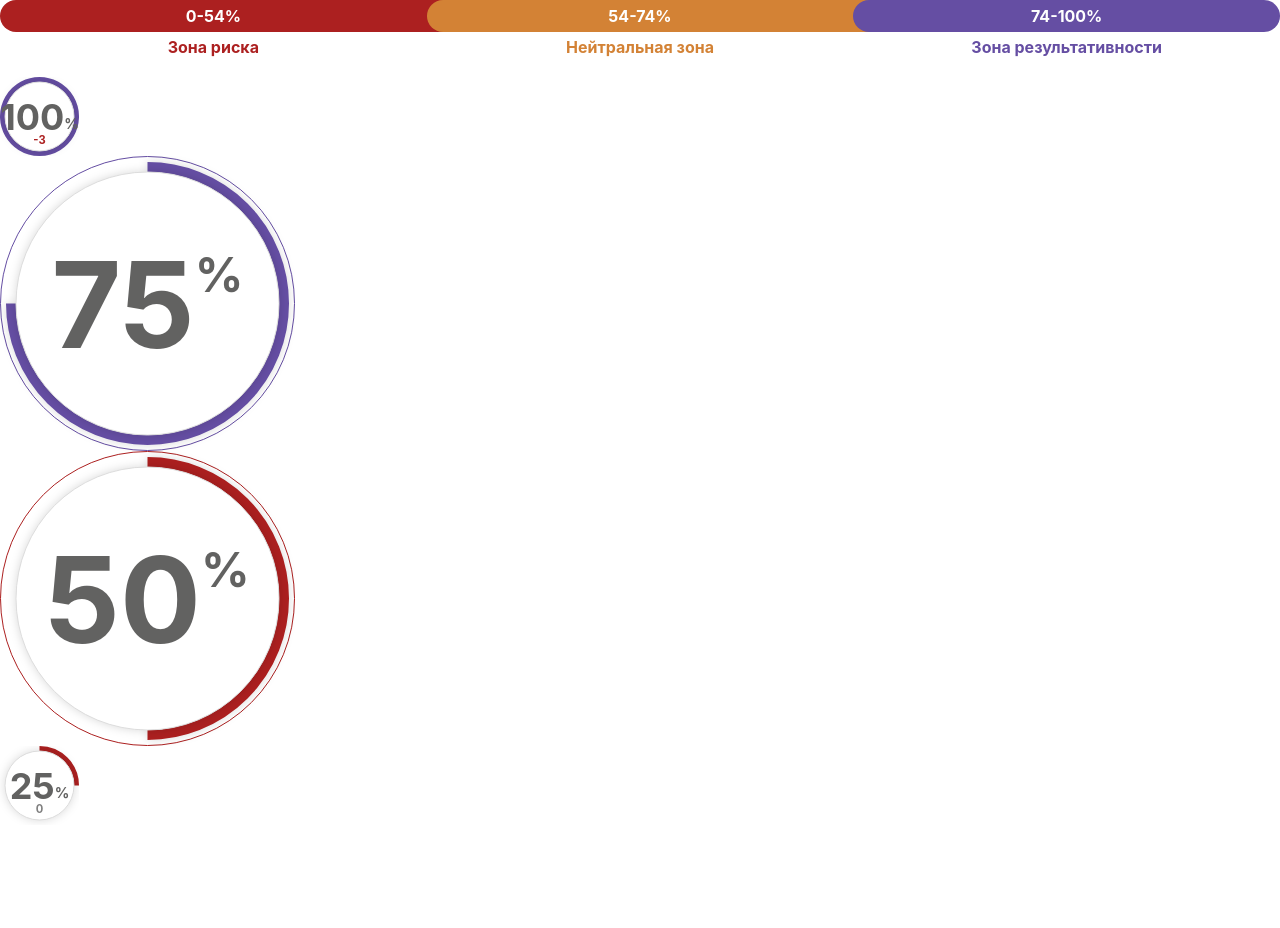
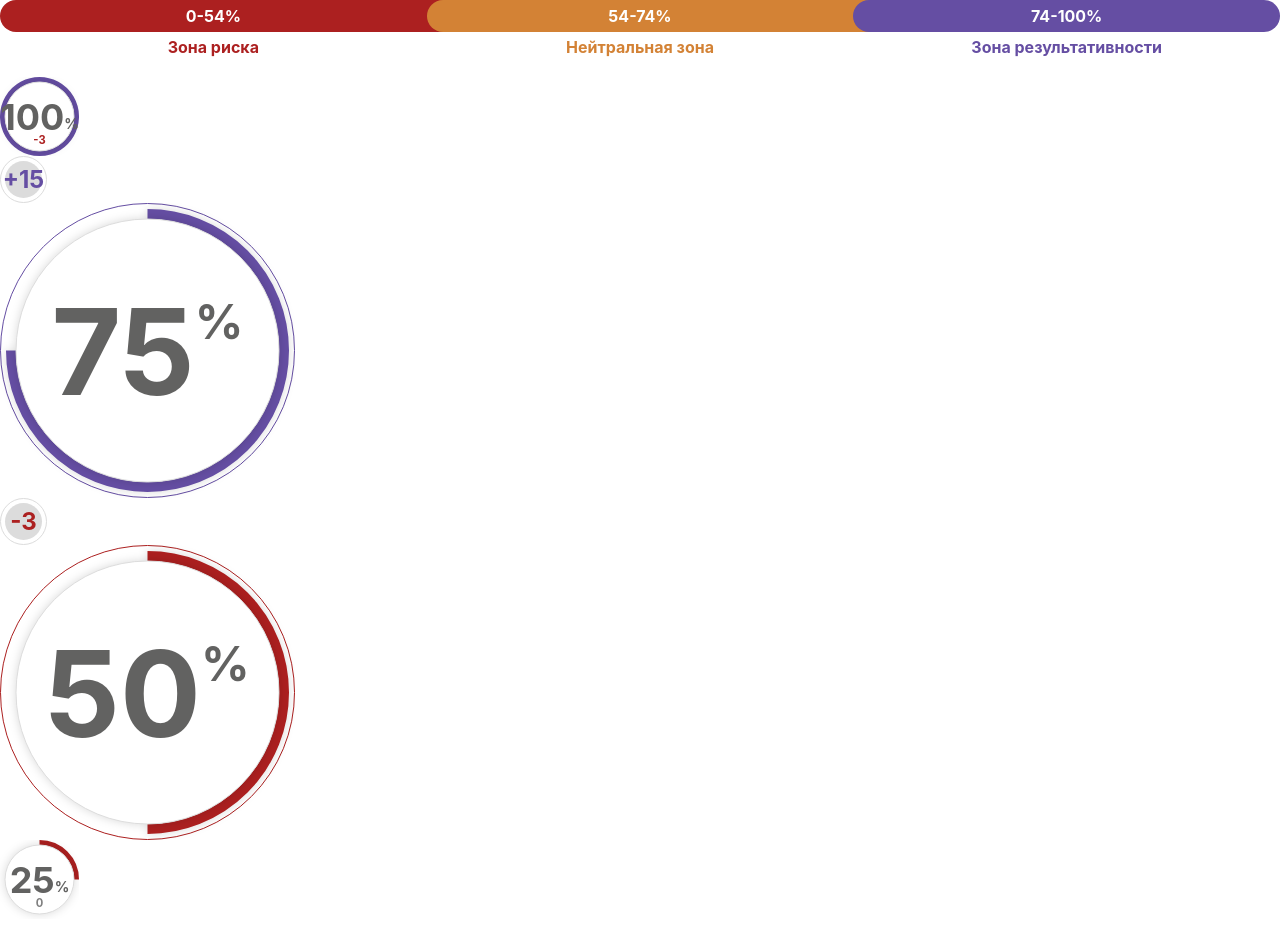
Before and after one commit to axiom777/donut-svg-react, a React (Create React App) app: page / in a window 1280 px wide. Before the commit the page ends 834 px from the top, so only its background shows below. Built offline with nearby package versions, Linux system fonts and the light colour scheme.

Commit message:
Add difference for Regular

```diff
--- a/src/components/Donut/Donut.module.scss
+++ b/src/components/Donut/Donut.module.scss
@@ -1,7 +1,6 @@
 $shadow: drop-shadow(0px 0px 5px rgba(0, 0, 0, 0.15));
 
 .wrapper {
-  position: relative;
   font-weight: bold;
   color: rgba(98, 98, 97, 1);
 
@@ -27,6 +26,10 @@ $shadow: drop-shadow(0px 0px 5px rgba(0, 0, 0, 0.15));
   path {
     transition: stroke 0.5s ease;
   }
+}
+
+.content {
+  position: relative;
 }
 
 .text {
@@ -55,3 +58,32 @@ $shadow: drop-shadow(0px 0px 5px rgba(0, 0, 0, 0.15));
 .negative {
   color: #ac2020;
 }
+
+$sizeOuterSmall: 45px;
+$sizeInnerSmall: 37px;
+
+.regularDiff {
+  position: relative;
+  width: $sizeOuterSmall;
+  height: $sizeOuterSmall;
+  background-color: white;
+  display: flex;
+  align-items: center;
+  justify-content: center;
+  border-radius: 50%;
+  border: 1px solid #dcdcdc;
+  font-size: 24px;
+  display: flex;
+  align-items:center;
+  justify-content:center;
+}
+
+.regularDiffInner {
+  width: $sizeInnerSmall;
+  height: $sizeInnerSmall;
+  background-color: #dcdcdc;
+  border-radius: 50%;
+  display: flex;
+  align-items:center;
+  justify-content:center;
+}
--- a/src/components/Donut/Donut.tsx
+++ b/src/components/Donut/Donut.tsx
@@ -43,6 +43,24 @@ export default class Donut extends React.Component<Props, State> {
         className={cn(styles.wrapper, {
           [styles.regular]: this.props.size === "regular",
         })}
+        style={{ width: size }}
+      >
+        {this.props.size === "regular" && (
+          <div className={styles.regularDiff}>
+            <div
+              className={cn(
+                styles.regularDiffInner,
+                { [styles.positive]: difference > 0 },
+                { [styles.negative]: difference < 0 }
+              )}
+            >
+              {difference > 0 && "+"}
+              {difference}
+            </div>
+          </div>
+        )}
+        <div
+          className={styles.content}
           style={{ width: size, height: size, fontSize }}
         >
           <svg style={{ width: size, height: size }}>
@@ -96,6 +114,7 @@ export default class Donut extends React.Component<Props, State> {
               {difference}
             </div>
           )}
+        </div>
       </div>
     );
   }
```
Lines whose indentation alone changed are shown as unchanged.
